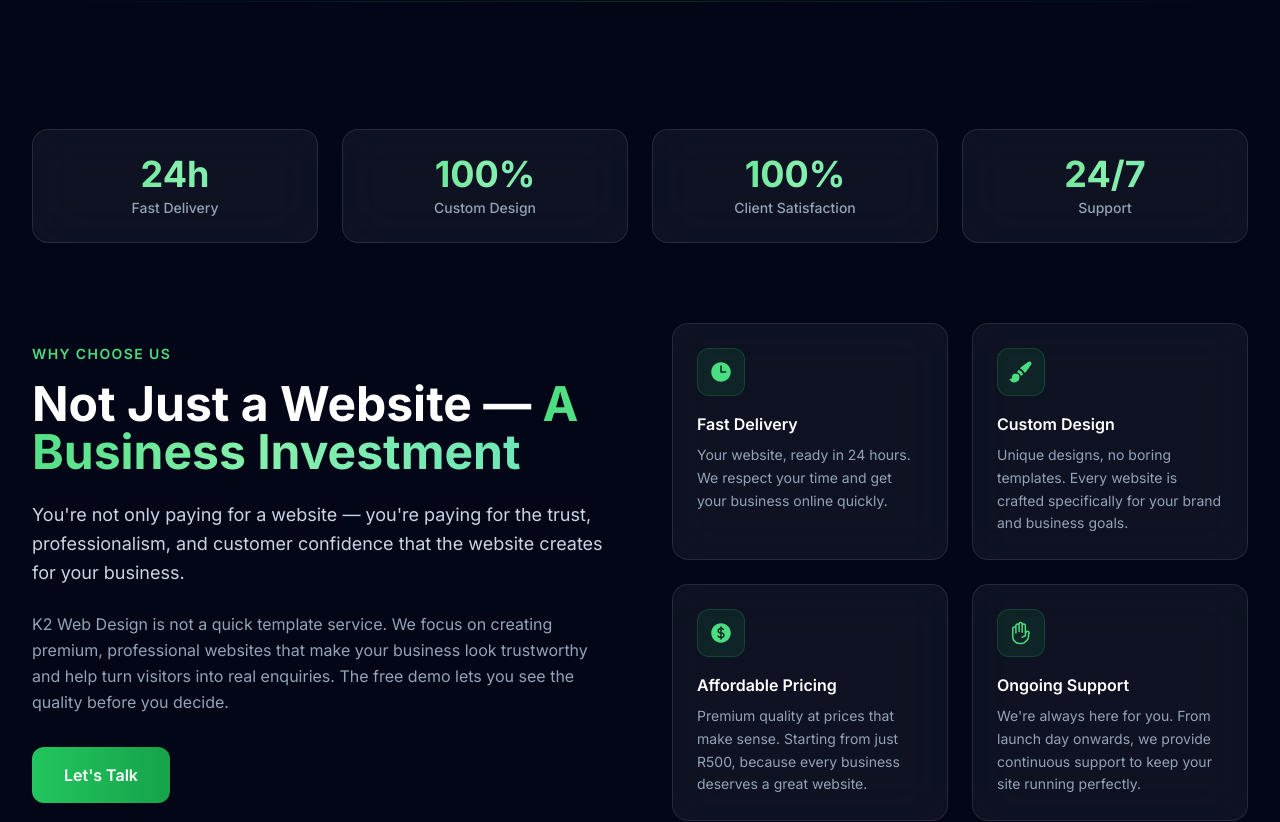
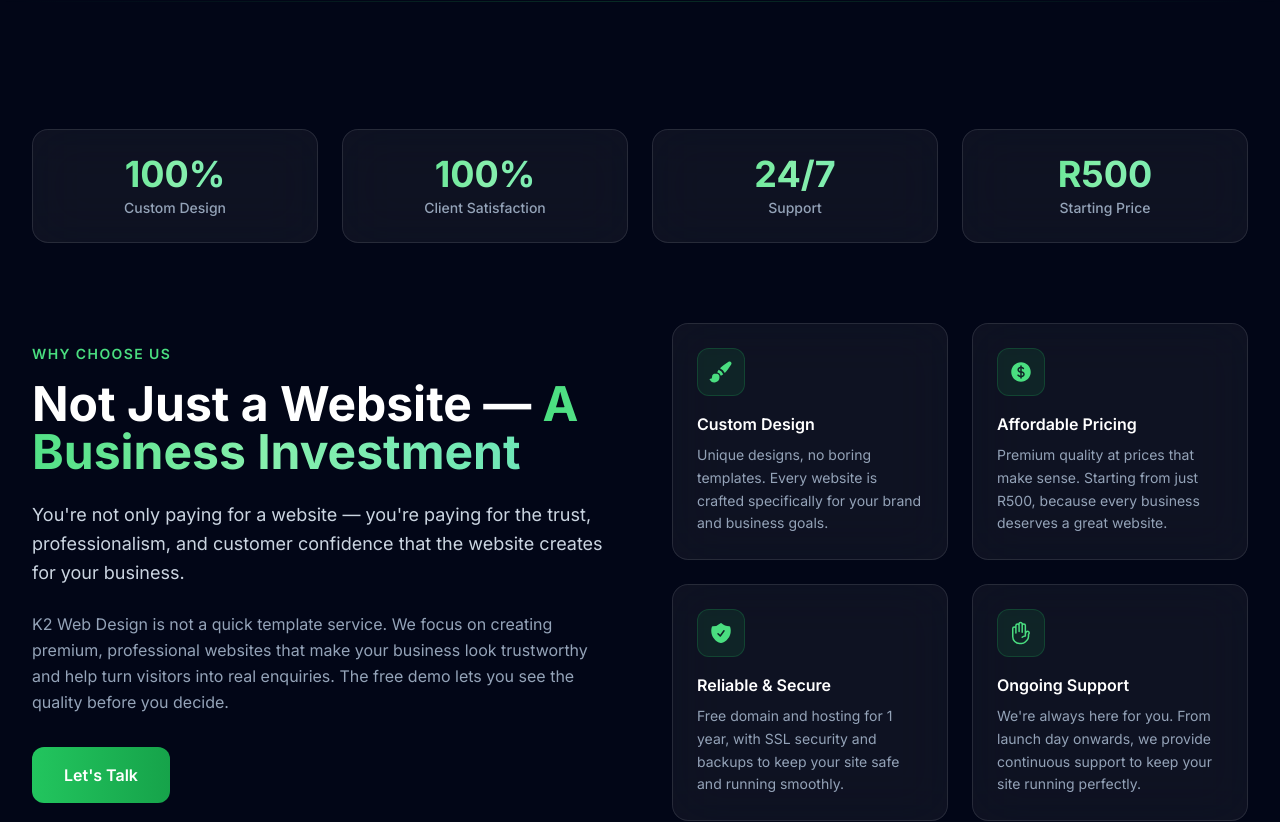
Before and after one commit to k13webcreation-ui/k2-web-design, a React (Vite) app: page / in a window 1280 px wide. Shown: the part 1960-2782 px from the top of the page. Built offline with nearby package versions, Linux system fonts and the light colour scheme.

Commit message:
feat: larger QR, remove fast delivery references

```diff
--- a/src/components/About.tsx
+++ b/src/components/About.tsx
@@ -1,19 +1,14 @@
 import { useInView } from 'react-intersection-observer';
-import { HiClock, HiPaintBrush, HiCurrencyDollar, HiOutlineHandRaised } from 'react-icons/hi2';
+import { HiPaintBrush, HiCurrencyDollar, HiOutlineHandRaised, HiShieldCheck } from 'react-icons/hi2';
 
 const stats = [
-  { value: '24h', label: 'Fast Delivery' },
   { value: '100%', label: 'Custom Design' },
   { value: '100%', label: 'Client Satisfaction' },
   { value: '24/7', label: 'Support' },
+  { value: 'R500', label: 'Starting Price' },
 ];
 
 const pillars = [
-  {
-    icon: HiClock,
-    title: 'Fast Delivery',
-    description: 'Your website, ready in 24 hours. We respect your time and get your business online quickly.',
-  },
   {
     icon: HiPaintBrush,
     title: 'Custom Design',
@@ -23,6 +18,11 @@ const pillars = [
     icon: HiCurrencyDollar,
     title: 'Affordable Pricing',
     description: 'Premium quality at prices that make sense. Starting from just R500, because every business deserves a great website.',
+  },
+  {
+    icon: HiShieldCheck,
+    title: 'Reliable & Secure',
+    description: 'Free domain and hosting for 1 year, with SSL security and backups to keep your site safe and running smoothly.',
   },
   {
     icon: HiOutlineHandRaised,
--- a/src/components/Contact.tsx
+++ b/src/components/Contact.tsx
@@ -117,7 +117,7 @@ export default function Contact() {
                     <img
                       src="/k2-web-design/qr-code.jpg"
                       alt="WhatsApp QR Code - Scan to chat with K2 Web Design"
-                      className="w-40 h-40 object-contain rounded-lg"
+                      className="w-56 h-56 object-contain rounded-lg"
                     />
                   </div>
                 </div>
--- a/src/components/FAQ.tsx
+++ b/src/components/FAQ.tsx
@@ -16,7 +16,7 @@ const faqs = [
   {
     question: 'How long does it take to build a website?',
     answer:
-      "Most websites are ready within 24 hours. For more complex projects with custom features, we'll provide a clear timeline during our initial consultation. We pride ourselves on fast, efficient delivery.",
+      "Most websites are ready within a few days. For more complex projects with custom features, we'll provide a clear timeline during our initial consultation. We pride ourselves on efficient, quality delivery.",
   },
   {
     question: 'Will my website work on mobile phones?',
--- a/src/components/Footer.tsx
+++ b/src/components/Footer.tsx
@@ -46,7 +46,7 @@ export default function Footer() {
             </a>
             <p className="text-dark-400 leading-relaxed max-w-md mb-6 text-sm">
               Professional, modern websites that help your business grow. Custom design,
-              fast delivery, and ongoing support. See how your business could look online
+              reliable hosting, and ongoing support. See how your business could look online
               with a free demo.
             </p>
             <div className="flex items-center gap-3">
```
Also changed, not shown: public/qr-code.jpg.
